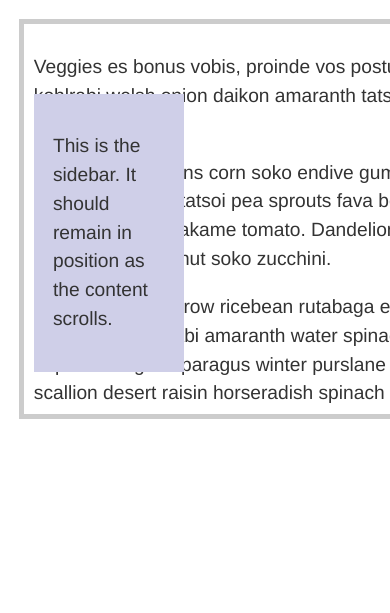
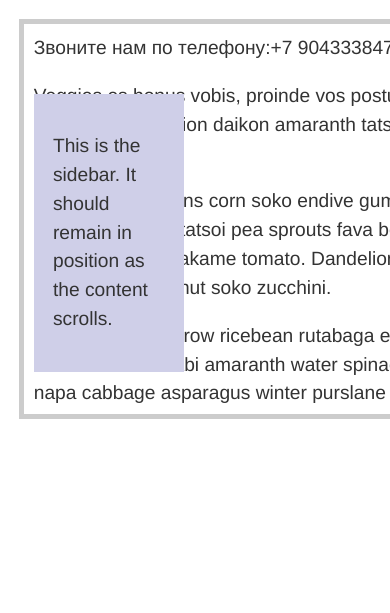
Before and after one commit to igorrybachuk/git-test, a plain HTML site: page index.html in a window 390 px wide. Shown: the top 613 px of the page. Drawn offline with Linux system fonts and the light colour scheme.

Commit message:
new contact phone

```diff
--- a/index.html
+++ b/index.html
@@ -3,6 +3,7 @@
   <head>
     <meta charset="utf-8" />
     <title>Position: Task 2</title>
+
     <style>
       body {
         background-color: #fff;
@@ -56,6 +57,7 @@
           scrolls.
         </p>
       </div>
+      <div>Звоните нам по телефону:+7 9043338477</div>
       <div class="content">
         <p>
           Veggies es bonus vobis, proinde vos postulo essum magis kohlrabi welsh
```
